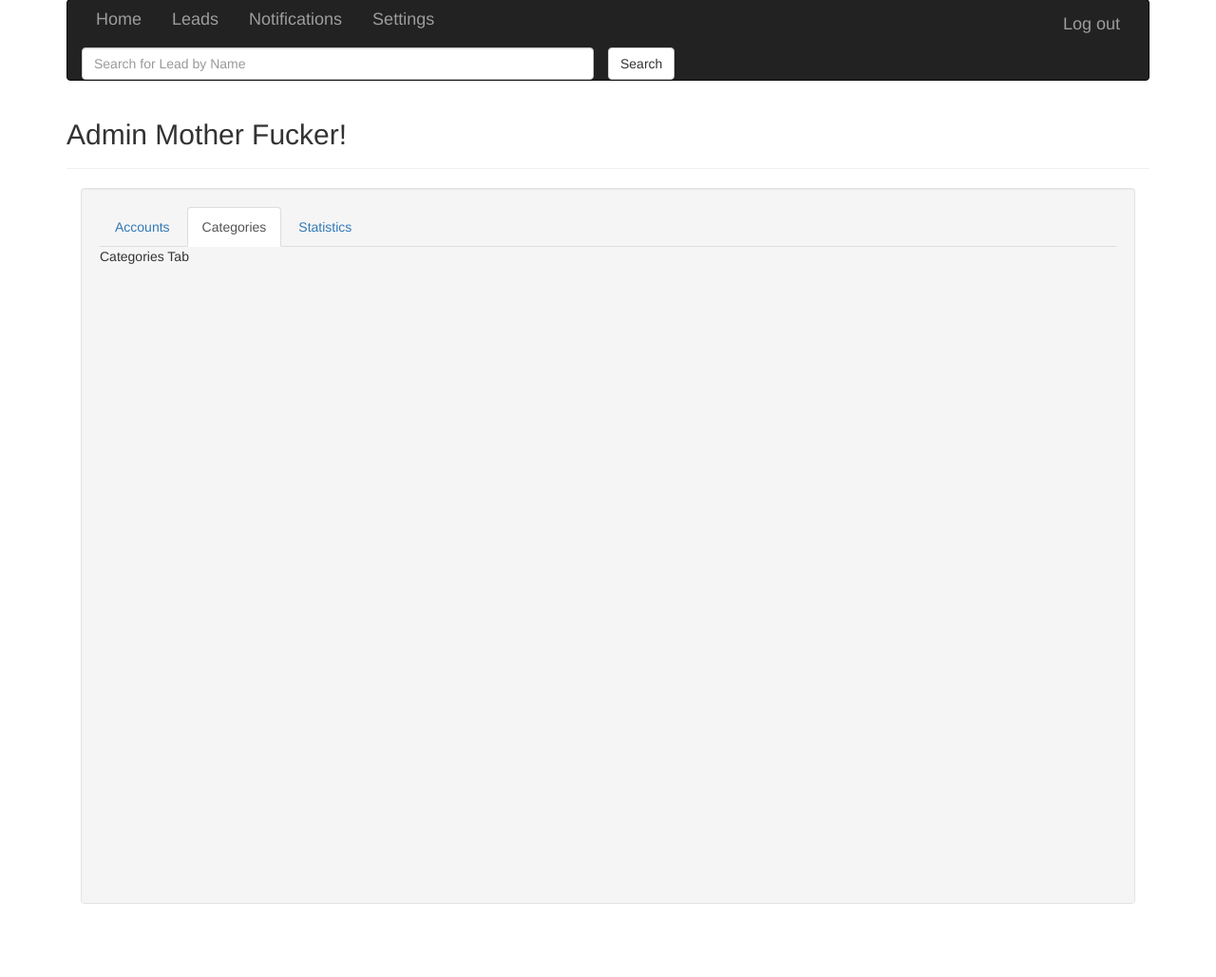
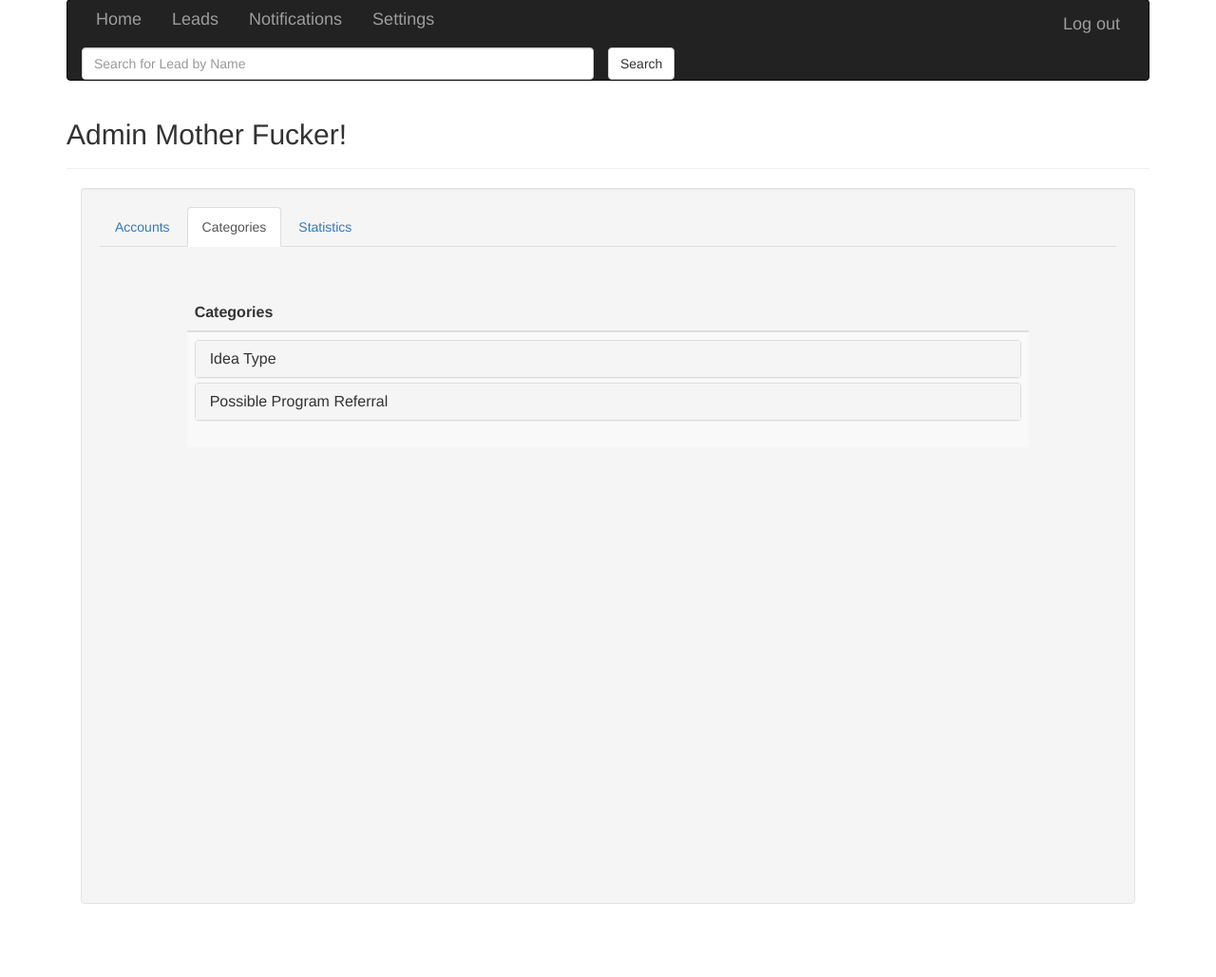
Before and after one commit to yyssahn/319project, a PHP site: page /index.php?content=admin in a window 1280 px wide, after a click on "Categories". Shown: the part 91-1120 px from the top of the page at 95% size. Run offline with PHP 8.4, Linux system fonts and the light colour scheme; a user stored in the database is signed in; data comes from the database, SQL or seed files in the repository; some libraries are stand-ins or nearby versions.

Commit message:
No functionalities yet. But it all looks pretty.

```diff
--- a/scripts/admin.php
+++ b/scripts/admin.php
@@ -53,7 +53,6 @@ function accountsTab(){
 					<?php
 						global $listOfUsers;
 						foreach($listOfUsers as $username) {
-							//print "<tr><td>".$username['username']."</td><td><div class='checkbox'><input type='checkbox'></div></td></tr>";
 
 							// Show Promote or Demote
 							if ($username['admin']) {
@@ -72,48 +71,13 @@ function accountsTab(){
 			</table>
 		</div>
 
-		<!--<div class="col-md-1 col-md-offset-10" style="padding-top: 20px">
-			<a href='index.php?content=lead_edit' class='btn btn-large btn-danger'>Delete Users</a>
-		</div> -->
 	</div>
 <?php
 }
 //=========================================================================================================================
 function categoriesTab(){
-?>
-	Categories Tab
-	<!--<div class="row" style="padding-top:50px">
-			<div class="col-md-10 column col-md-offset-1" style="height:600px; overflow:scroll">
-				<table class="table table-striped">
-					<thead>
-						<tr>
-							<th>
-								Category
-							</th>
-						</tr>
-					</thead>
-					<tbody>
-						<tr><td>Idea Type</td></tr>
-						<tr><td>Possible Referral</td></tr>
-						<tr><td>Organization's Mandate</td></tr>
-						<tr><td>Idea Type</td></tr>
-						<tr><td>Possible Referral</td></tr>
-						<tr><td>Organization's Mandate</td></tr>
-						<tr><td>Focus Area</td></tr>
-						<tr><td>Main Activities</td></tr>
-						<tr><td>Delivery Location</td></tr>
-						<tr><td>Possible Disciplines</td></tr>
-						<tr><td>Timeframe</td></tr>
-						<tr><td>Status</td></tr>
-					</tbody>
-				</table>
-			</div>
-		</div>
 
-		<div class="col-md-1 col-md-offset-10">
-			<a href='index.php?content=lead_edit' class='btn btn-large btn-primary'>Submit</a>
-		</div>-->
-<?php
+    include('cattables.php');
 }
 //=========================================================================================================================
 function statisticsTab(){
--- /dev/null
+++ b/scripts/cattables.php
@@ -0,0 +1,90 @@
+<?php
+
+$DBServer = "localhost";
+$DBUser = "root";
+$DBPass = "";
+$DBName = "cbel_db";
+
+$conn = new mysqli($DBServer, $DBUser, $DBPass, $DBName);
+
+if($conn->connect_error) {
+	trigger_error('Database connection failed: '  . $conn->connect_error, E_USER_ERROR);
+}
+
+?>
+
+<!-- The nested collapse tables-->
+<div class="row" style="padding-top:50px">
+
+    <div class="col-md-10 column col-md-offset-1" style="height:600px; overflow:scroll">
+        <table class="table table-striped">
+            <thead>
+		<tr>
+                    <th>
+			Categories
+                    </th>
+
+                </tr>
+            </thead>
+            <tbody>
+                <tr><td><div class="panel-group" id="accordion">
+                    <div class="panel panel-default">
+                        <div class="panel-heading">
+                            <h4 class ="panel-title">
+                                <a data-toggle="collapse" data-parent="#accordion" href="#collapseOne">
+                                    Idea Type
+                                </a>
+                            </h4>
+                        </div>
+                    <div id="collapseOne" class="panel-collapse collpase collapse">
+                        <div class="panel-body">
+                            <table class="table table-condensed">
+                            <?php
+                                global $conn;
+                                $sql = "SELECT idea_type FROM categoryoptions";
+                                $result = $conn->query($sql);
+                                while ($row = mysqli_fetch_assoc($result)) {
+                                    $listOfSubcats[] = $row;
+                                }
+                                foreach($listOfSubcats as $subcat) {
+                                 if (isset($subcat['idea_type'])) {
+                                    print "<tr><td>".$subcat['idea_type']."</td>".
+                                            "<td><a href='index.php?content=admin' class='btn btn-large btn-info'>Edit</a>".
+                                            "<a href='index.php?content=admin' class='btn btn-large btn-danger'>Remove</a>".
+                                            "</td></tr>";
+                                 }
+                                }
+                            ?>
+                                <tr><td><form role="form">
+                                        <input type="text" class="form-control" id="optionName" placeholder="Option Name">
+                                </form>
+                                    </td>
+                                    <td><button type="submit" class="btn btn-large btn-success">Add Option</button></td>
+                                </tr>
+                            </table>
+                        </div>
+                     </div>
+                </div>
+                    <div class="panel panel-default">
+                        <div class="panel-heading">
+                            <h4 class ="panel-title">
+                                <a data-toggle="collapse" data-parent="#accordion" href="#collapseTwo">
+                                    Possible Program Referral
+                                </a>
+                            </h4>
+                        </div>
+                        <div id="collapseTwo" class="panel-collapse collpase collapse">
+                            <div class="panel-body">
+                                Hidden Content 1
+                            </div>
+
+                        </div>
+                    </div>
+
+                </div>
+                </td></tr>
+            </tbody>
+
+        </table>
+    </div>
+</div>
```
